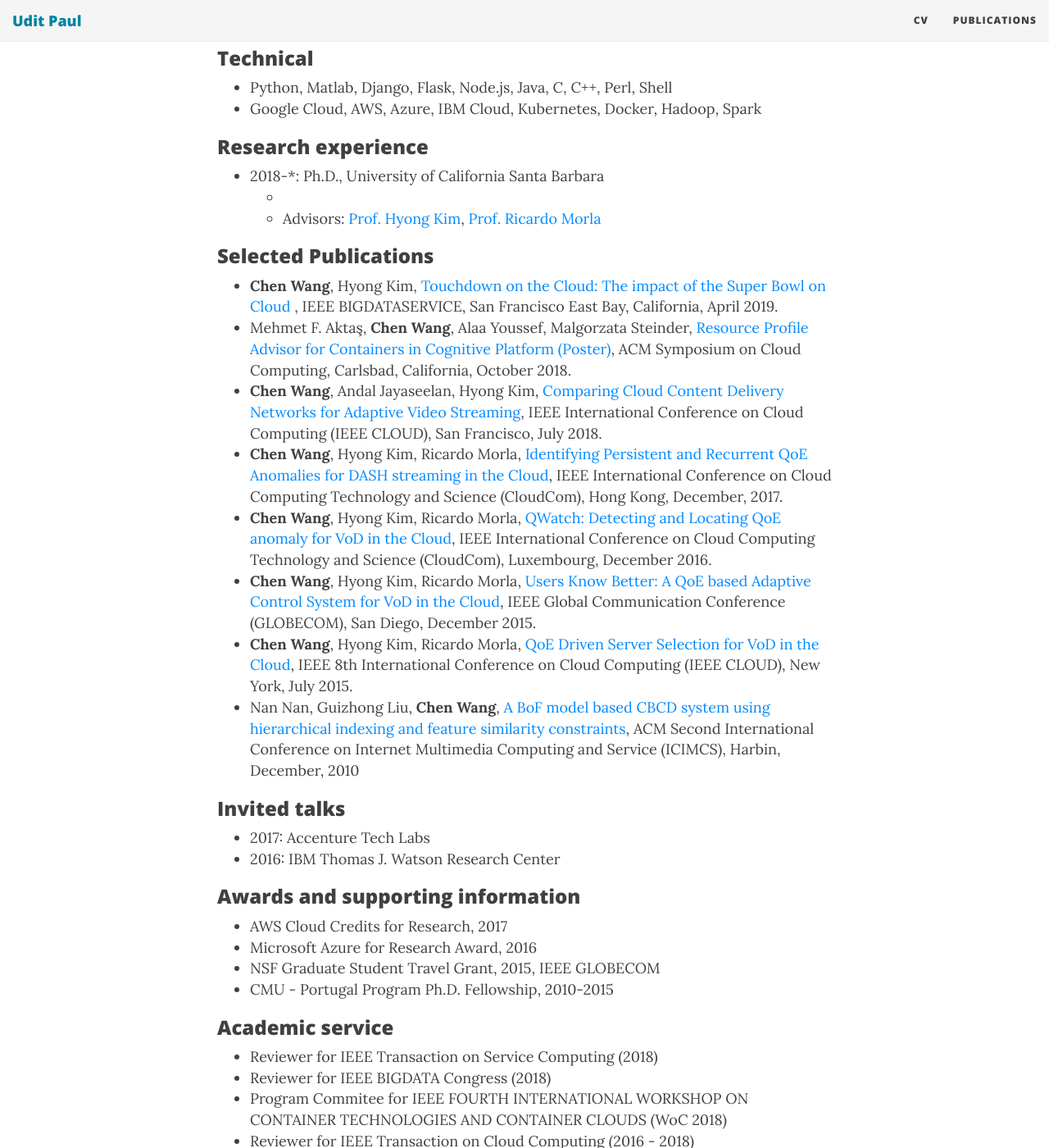
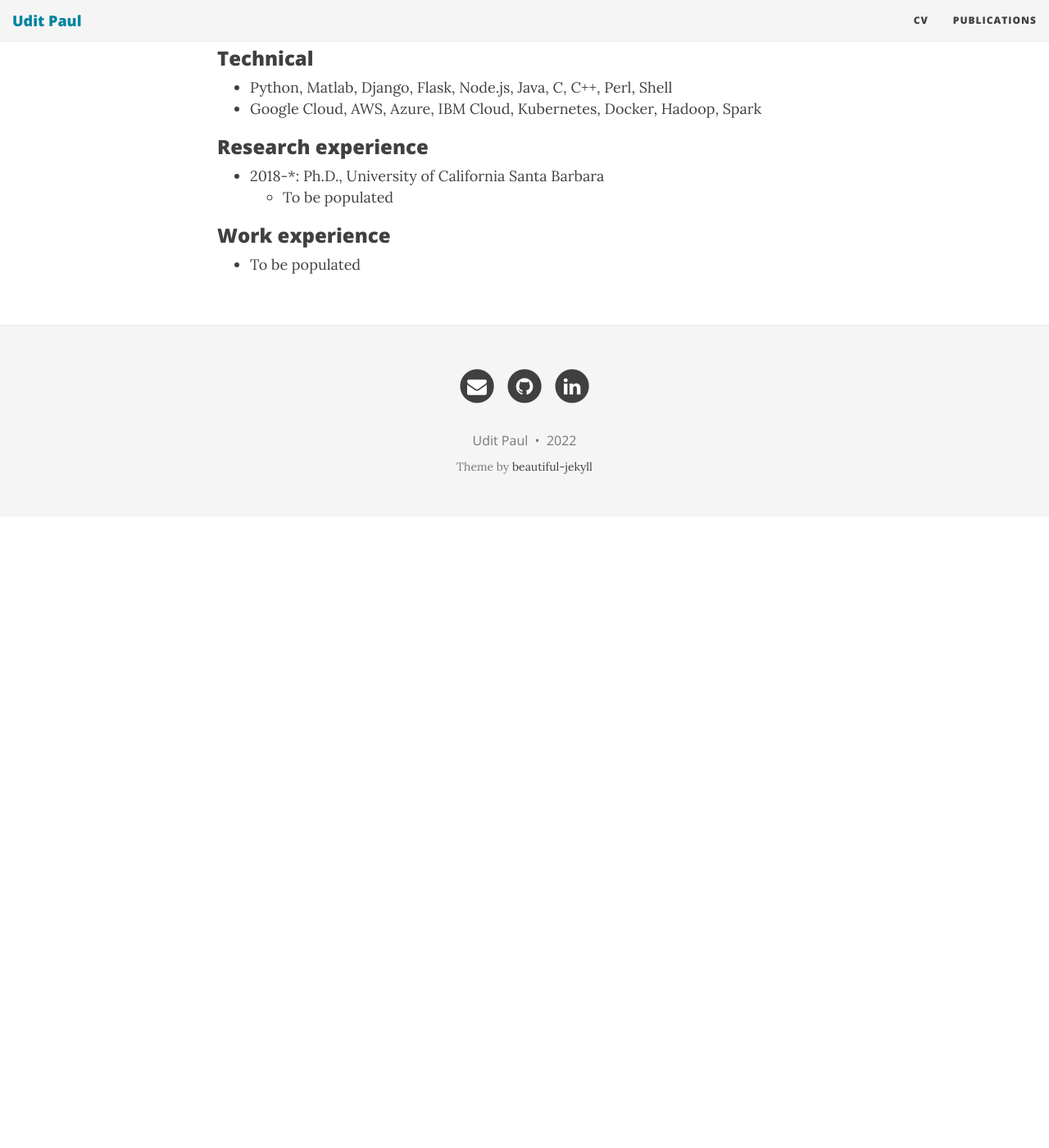
Before and after one commit to u-paul/u-paul.github.io, a Jekyll site: the page built from aboutme.md, in a window 1280 px wide and 1400 px high, scrolled down 532 px. Shown: the whole window at 82% size. Built offline with Jekyll 4.4.1, drawn with Linux system fonts in a browser that asks for light colours; nearby versions of some CDN libraries; after the commit the page ends 1162 px from its top, so only the background shows below that; some of the changed text lies outside the part shown.

Commit message:
changed publication record

```diff
--- a/aboutme.md
+++ b/aboutme.md
@@ -21,36 +21,7 @@ My CV in pdf can be found [here]({{site.baseurl}}/pdfs/chenw.cv.2021.ibm.pdf).
 ### Research experience
 
 - 2018-*: Ph.D., University of California Santa Barbara
-    -
-    - Advisors: [Prof. Hyong Kim](http://www.ece.cmu.edu/directory/department/faculty/K/Hyong_Kim_81.html), [Prof. Ricardo Morla](https://sites.google.com/site/ricardomorla/)
+    - To be populated
 
-### Selected Publications
-
-- **Chen Wang**, Hyong Kim, [Touchdown on the Cloud: The impact of the Super Bowl on Cloud ]({{site.baseurl}}/pdfs/chenw.bds.2019.pdf), IEEE BIGDATASERVICE, San Francisco East Bay, California, April 2019.
-- Mehmet F. Aktaş, **Chen Wang**, Alaa Youssef, Malgorzata Steinder, [Resource Profile Advisor for Containers in Cognitive Platform (Poster)]({{site.baseurl}}/pdfs/mehmet.socc.2018.pdf), ACM Symposium on Cloud Computing, Carlsbad, California, October 2018.
-- **Chen Wang**, Andal Jayaseelan, Hyong Kim, [Comparing Cloud Content Delivery Networks for Adaptive Video Streaming]({{site.baseurl}}/pdfs/chenw.cloud.2018.pdf), IEEE International Conference on Cloud Computing (IEEE CLOUD), San Francisco, July 2018.
-- **Chen Wang**, Hyong Kim, Ricardo Morla, [Identifying Persistent and Recurrent QoE Anomalies for DASH streaming in the Cloud]({{site.baseurl}}/pdfs/chenw.cloudcom.2017.pdf), IEEE International Conference on Cloud Computing Technology and Science (CloudCom), Hong Kong, December, 2017.
-- **Chen Wang**, Hyong Kim, Ricardo Morla, [QWatch: Detecting and Locating QoE anomaly for VoD in the Cloud]({{site.baseurl}}/pdfs/chenw.cloudcom.2016.pdf),  IEEE International Conference on Cloud Computing Technology and Science (CloudCom), Luxembourg, December 2016.
-- **Chen Wang**, Hyong Kim, Ricardo Morla, [Users Know Better: A QoE based Adaptive Control System for VoD in the Cloud]({{site.baseurl}}/pdfs/chenw.globecom.2015.pdf), IEEE Global Communication Conference (GLOBECOM), San Diego, December 2015.
-- **Chen Wang**, Hyong Kim, Ricardo Morla, [QoE Driven Server Selection for VoD in the Cloud]({{site.baseurl}}/pdfs/chenw.cloud.2015.pdf), IEEE 8th International Conference on Cloud Computing (IEEE CLOUD), New York, July 2015.
-- Nan Nan, Guizhong Liu, **Chen Wang**, [A BoF model based CBCD system using hierarchical indexing and feature similarity constraints]({{site.baseurl}}/pdfs/nannan.icimcs.2010.pdf), ACM Second International Conference on Internet Multimedia Computing and Service (ICIMCS), Harbin, December, 2010
-
-### Invited talks
-- 2017: Accenture Tech Labs
-- 2016: IBM Thomas J. Watson Research Center
-
-### Awards and supporting information
-
-- AWS Cloud Credits for Research, 2017
-- Microsoft Azure for Research Award, 2016
-- NSF Graduate Student Travel Grant, 2015, IEEE GLOBECOM
-- CMU - Portugal Program Ph.D. Fellowship, 2010-2015
-
-### Academic service
-
-- Reviewer for IEEE Transaction on Service Computing (2018)
-- Reviewer for IEEE BIGDATA Congress (2018)
-- Program Commitee for IEEE FOURTH INTERNATIONAL WORKSHOP ON CONTAINER TECHNOLOGIES AND CONTAINER CLOUDS (WoC 2018)
-- Reviewer for IEEE Transaction on Cloud Computing (2016 - 2018)
-- 11th International Conference on Queueing Theory and Network Applications (QTNA 2016)
-- IEEE Symposium on Industrial Electronics and Applications (ISIEA 2012)
+### Work experience
+- To be populated
```
Also changed, not shown: research.md (+1 -8 lines).
